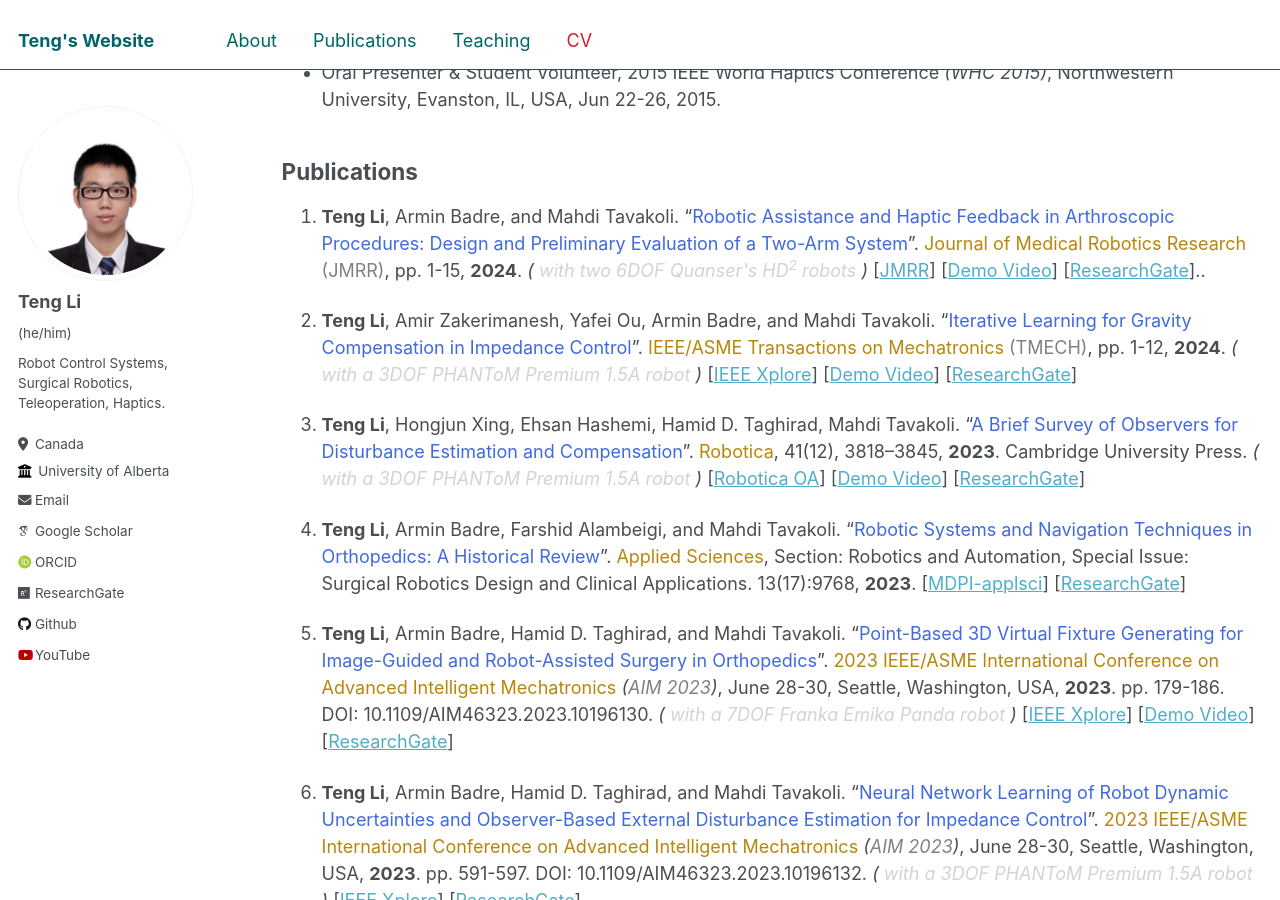
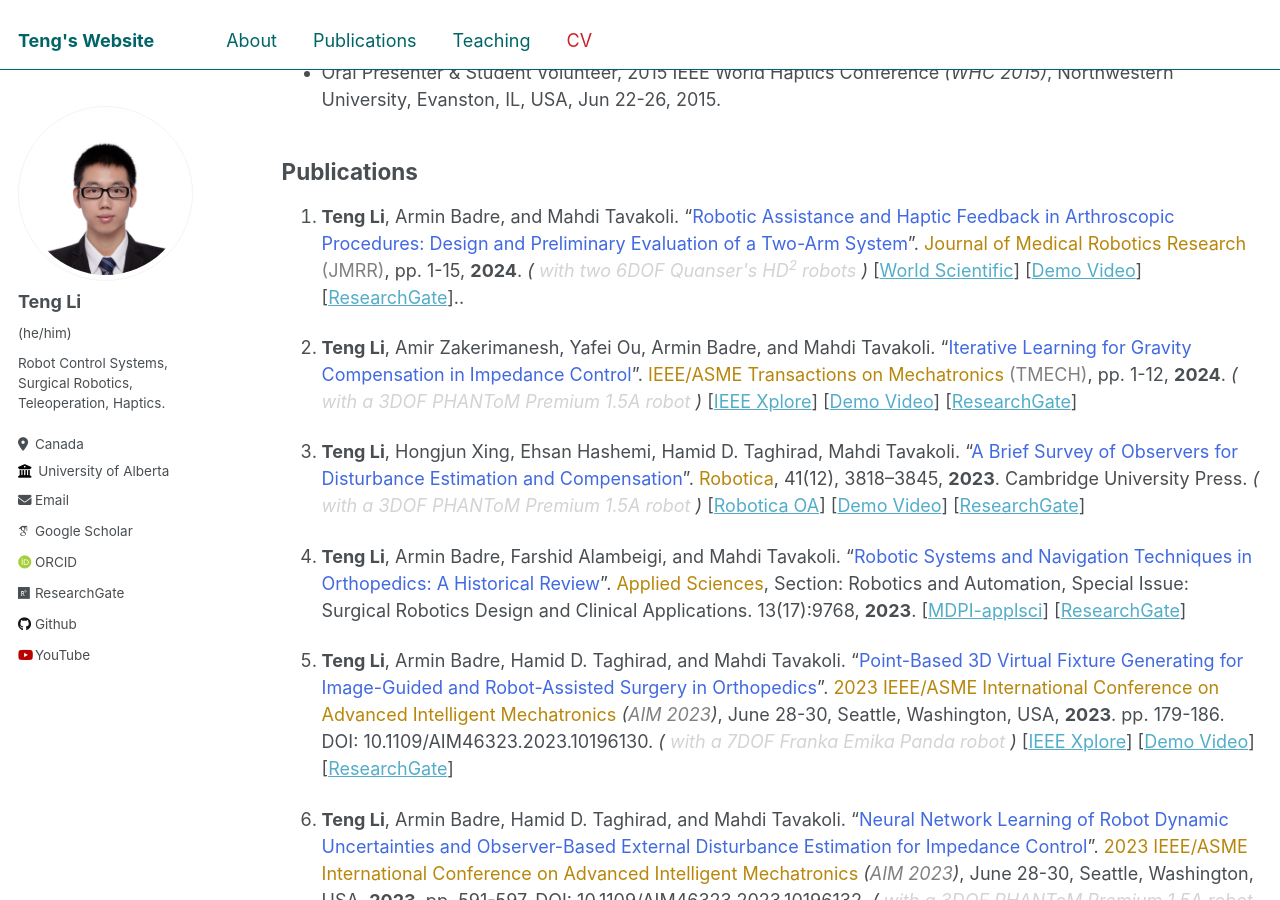
Before and after one commit to teng4/teng4.github.io, a Jekyll site: the page built from _pages/cv.md, in a window 1280 px wide and 900 px high, scrolled down 2058 px. Built offline with Jekyll 4.4.1, drawn with Linux system fonts in a browser that asks for light colours; some web fonts are replaced.

Commit message:
Update cv.md

```diff
--- a/_pages/cv.md
+++ b/_pages/cv.md
@@ -114,7 +114,7 @@
 
 Publications
 ------
-1. **Teng Li**, Armin Badre, and Mahdi Tavakoli. "<font color="RoyalBlue">Robotic Assistance and Haptic Feedback in Arthroscopic Procedures: Design and Preliminary Evaluation of a Two-Arm System</font>". <font color="DarkGoldenRod"> Journal of Medical Robotics Research</font> <font color="Gray">(JMRR)</font>, pp. 1-15, **2024**. _(<font color="LightGray"> with two 6DOF Quanser's HD<sup>2</sup> robots </font>)_ [[JMRR]()] [[Demo Video]()] [[ResearchGate]()]..
+1. **Teng Li**, Armin Badre, and Mahdi Tavakoli. "<font color="RoyalBlue">Robotic Assistance and Haptic Feedback in Arthroscopic Procedures: Design and Preliminary Evaluation of a Two-Arm System</font>". <font color="DarkGoldenRod"> Journal of Medical Robotics Research</font> <font color="Gray">(JMRR)</font>, pp. 1-15, **2024**. _(<font color="LightGray"> with two 6DOF Quanser's HD<sup>2</sup> robots </font>)_ [[World Scientific](https://doi.org/10.1142/S2424905X24500041)] [[Demo Video]()] [[ResearchGate]()]..
 
 2. **Teng Li**, Amir Zakerimanesh, Yafei Ou, Armin Badre, and Mahdi Tavakoli. "<font color="RoyalBlue">Iterative Learning for Gravity Compensation in Impedance Control</font>". <font color="DarkGoldenRod"> IEEE/ASME Transactions on Mechatronics</font> <font color="Gray">(TMECH)</font>, pp. 1-12, **2024**. _(<font color="LightGray"> with a 3DOF PHANToM Premium 1.5A robot </font>)_ [[IEEE Xplore](https://ieeexplore.ieee.org/document/10507161)] [[Demo Video](https://youtu.be/2BzboHYSa68)] [[ResearchGate](https://www.researchgate.net/publication/380049055_Iterative_Learning_for_Gravity_Compensation_in_Impedance_Control)]
 
```
